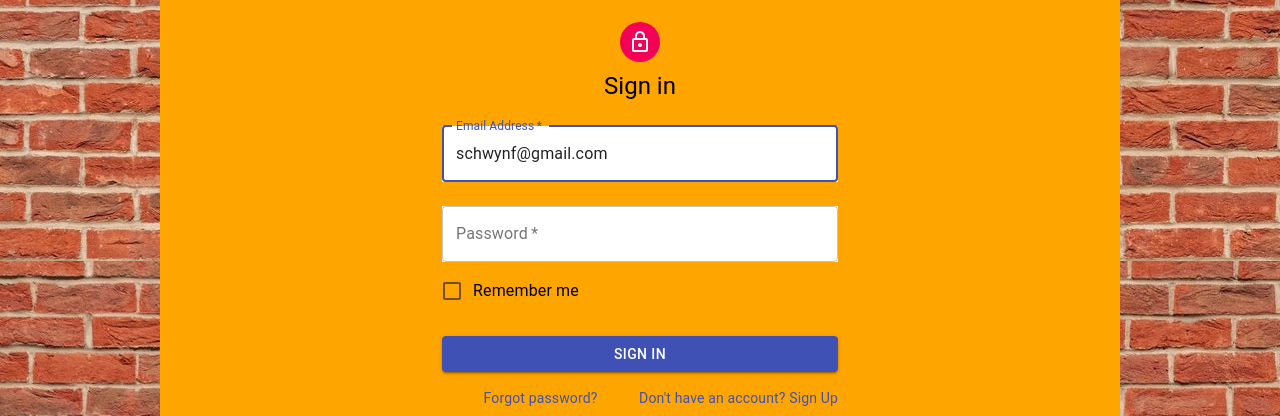
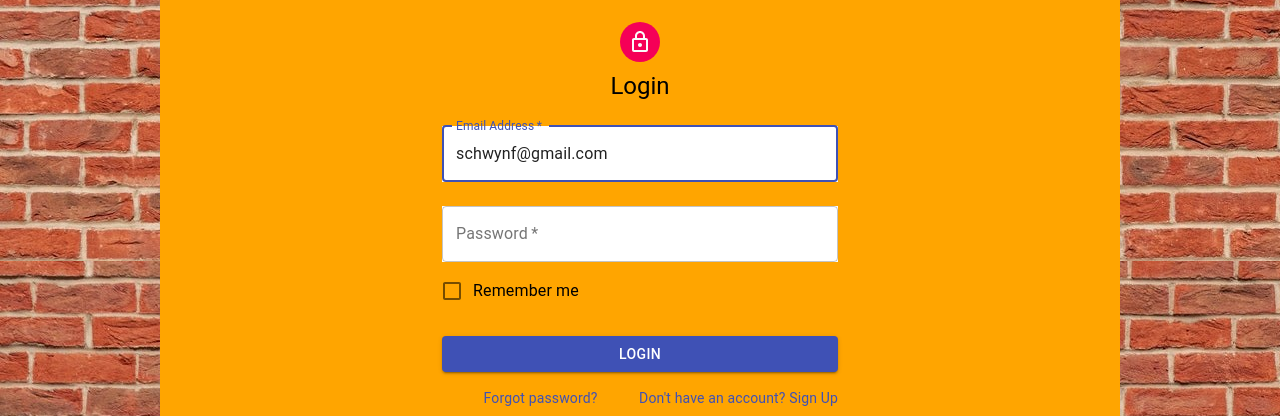
Before and after one commit to schwynf/sotellus, a React (Create React App) app in the folder client/: page /login in a window 1280 px wide. Shown: the part 255-671 px from the top of the page. Built offline with nearby package versions, Linux system fonts and the light colour scheme.

Commit message:
clean up

```diff
--- a/client/src/components/header/index.css
+++ b/client/src/components/header/index.css
@@ -1,16 +1,15 @@
-.div-svg-header{
+.div-svg-header {
     width: 100%;
 }
 
-.toolbar{
+.toolbar {
     justify-content: center;
-        overflow-x: auto;
-        border-bottom: solid;
-        /* background-color: orange; */
-        margin-top: -3px;
+    overflow-x: auto;
+    border-bottom: solid;
+    margin-top: -3px;
 }
 
-.toolbar-link{
-     padding: 20px;
+.toolbar-link {
+    padding: 20px;
     flex-shrink: 0;
 }
--- a/client/src/pages/beers/index.js
+++ b/client/src/pages/beers/index.js
@@ -121,6 +121,8 @@ function Beers(props) {
                 </Grid>
                 <Grid item xs={12} md={4} className='grid-item-note-box'>
                     <h1>Notes</h1>
+                    {props.user ? (
+                        <>
                             <TextField
                                 style={{ clear: 'both' }}
                                 id='filled-multiline-flexible'
@@ -131,7 +133,7 @@ function Beers(props) {
                                 onChange={(event) => { setTitle(event.target.value) }}
                                 variant='filled'
                             ></TextField>
-                    <div style={{height:"2px"}}></div>
+                            <div style={{ height: "2px" }}></div>
                             <TextField
                                 id='filled-multiline-static'
                                 label='Message'
@@ -143,8 +145,6 @@ function Beers(props) {
                             ></TextField>
                             <br></br>
                             <Button onClick={handleSave} variant='contained'>Save</Button>
-                    {props.user ? (
-                        <>
                             {notes.length ? (
                                 notes.map((data) => (
                                     <NoteList id={data.id} pclass='p-notes-title' title={data.title} message={data.message} handleEdit={handleEdit} handleDelete={handleDelete}></NoteList>
--- a/client/src/pages/home/index.css
+++ b/client/src/pages/home/index.css
@@ -87,15 +87,21 @@
     padding-top: 30px;
     margin-bottom: 10px;
     background-color: grey;
-    /* margin-left: 50px; */
-
 }
 @media screen and (max-width: 800px) {
     .paper-stories {
-      margin-left: 30px;
+      margin-left: 240px;
     }
     .paper-image-beers {
-      margin-left: 30px;
+      margin-left: 240px;
+    }
+  }
+@media screen and (max-width: 550px) {
+    .paper-stories {
+      margin-left: 120px;
+    }
+    .paper-image-beers {
+      margin-left: 120px;
     }
   }
 @media screen and (max-width: 500px) {
--- a/client/src/pages/login/index.js
+++ b/client/src/pages/login/index.js
@@ -62,7 +62,7 @@ export default function Login() {
                     <LockOutlinedIcon />
                 </Avatar>
                 <Typography component="h1" variant="h5">
-                    Sign in
+                    Login
                 </Typography>
                 <form className={classes.form} noValidate>
                     <TextField
@@ -102,7 +102,7 @@ export default function Login() {
                         className={classes.submit}
                         onClick={signIn}
                     >
-                        Sign In
+                        Login
                     </Button>
                     <Grid container>
                         <Grid item xs>
```
Lines whose indentation alone changed are shown as unchanged.
